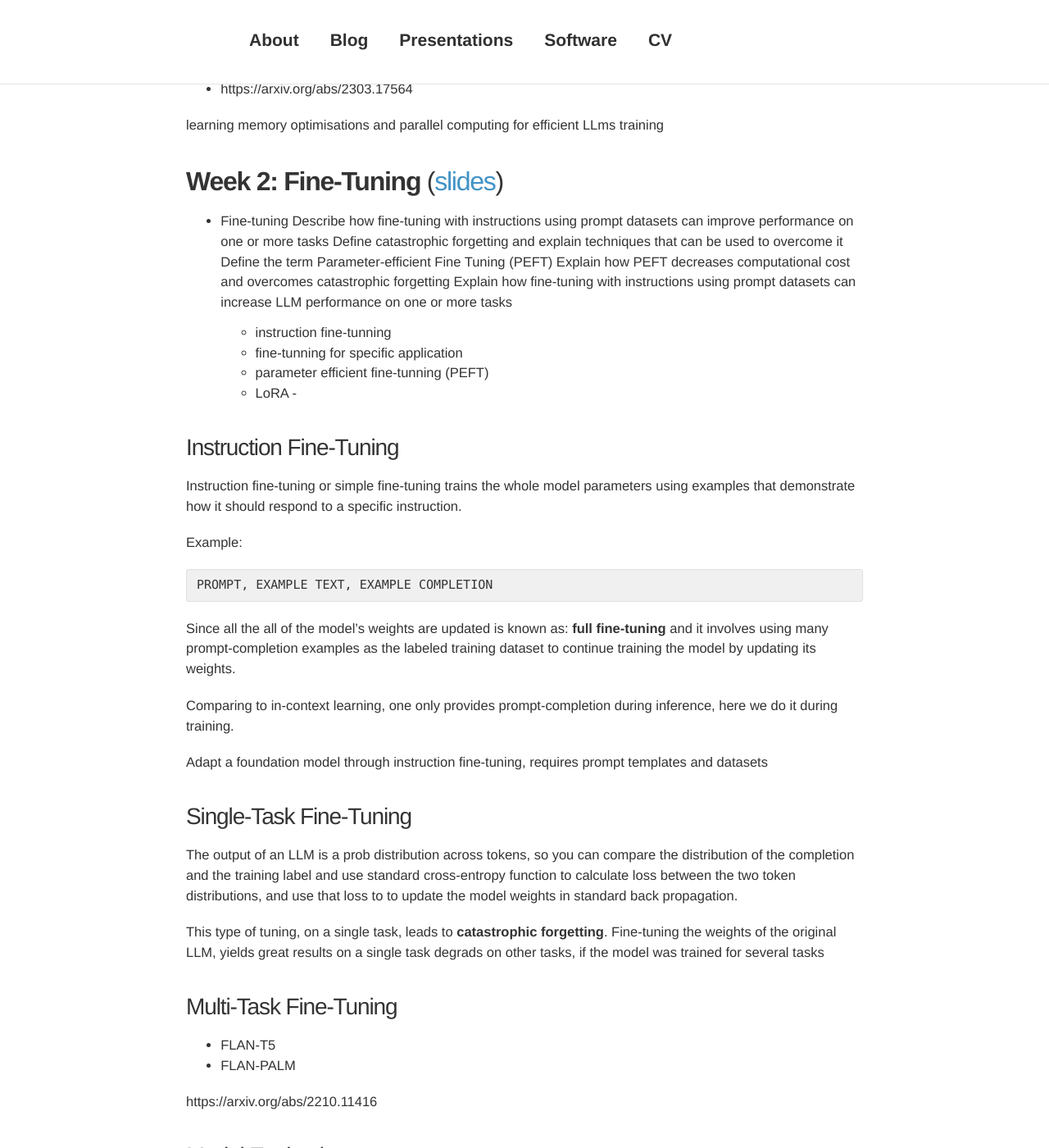
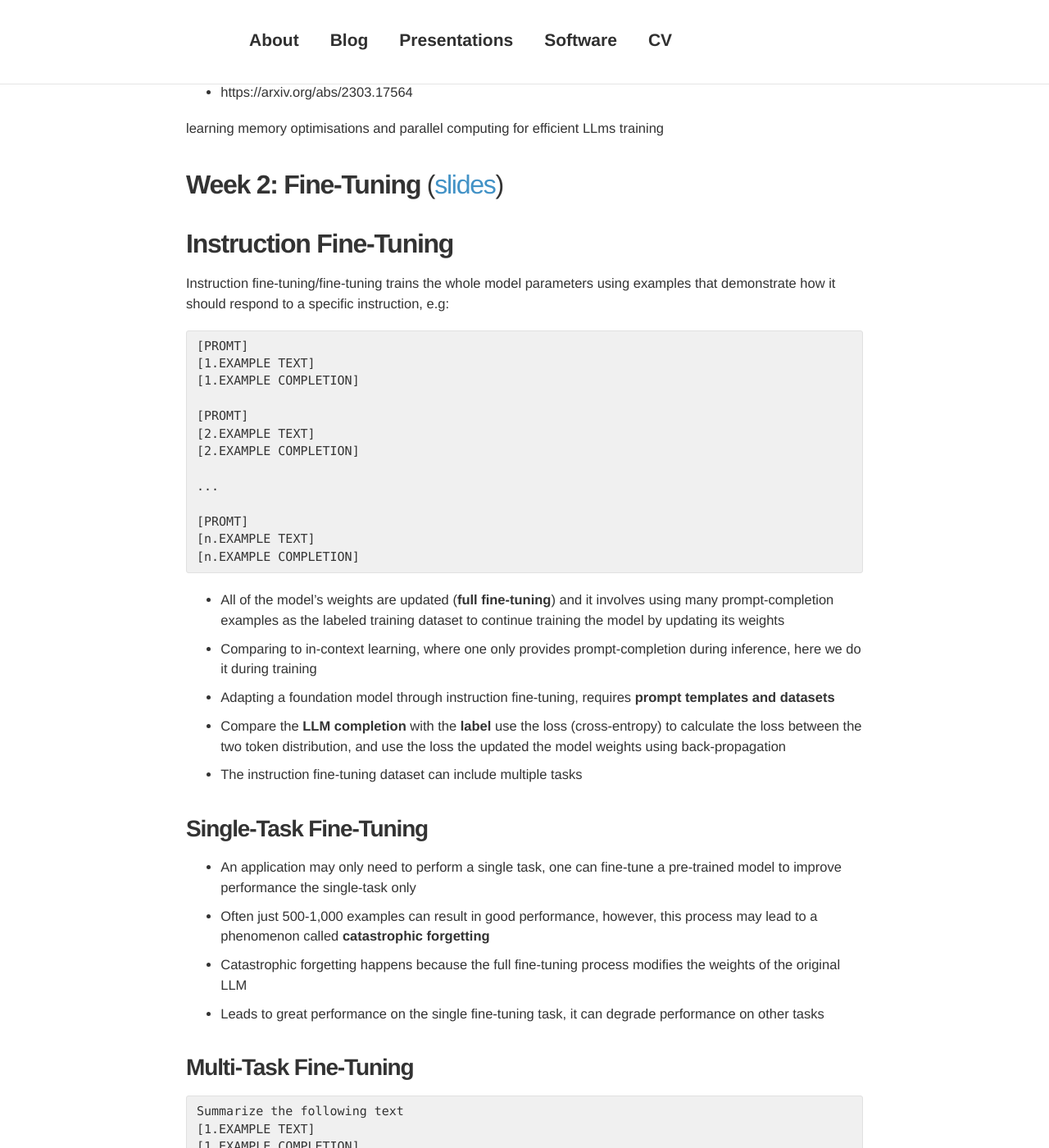
Before and after one commit to davidsbatista/davidsbatista.net, a Jekyll site: the page built from _posts/2023-09-15-Generative_AI_LLMs-Coursera.md, in a window 1280 px wide and 1400 px high, scrolled down 4320 px. Shown: the whole window at 82% size. Built offline with Jekyll 4.4.1, drawn with Linux system fonts in a browser that asks for light colours; nearby versions of some CDN libraries; comment, search, counter and statistics services are not loaded; some of the changed text lies outside the part shown.

Commit message:
cleaning up notes for LLMs course

```diff
--- a/_posts/2023-09-15-Generative_AI_LLMs-Coursera.md
+++ b/_posts/2023-09-15-Generative_AI_LLMs-Coursera.md
@@ -22,11 +22,9 @@
 - Define the term scaling law and describe the laws that have been discovered for LLMs related to training dataset size, compute budget, inference requirements, and other factors.
 -->
 
-
 ## __Introduction to Transformers architecture__
 
 Going through uses cases of generative AI with Large Language Models, given examples such as: summarisation, translation or information retrieval; and also how those were achieved before Transformers came into play. There's also an introduction to the Transformer architecture which is the base component for Large Language Models, and also an overview of the inference parameters that one can tune.
-
 
 ## __Generative AI project life-cycle__
 
@@ -38,9 +36,7 @@
   <figcaption>Figure 1 - Generative AI projet life-cycle as presented in the course.</figcaption>
 </figure>
 
-
 ## __Prompt Engineering and Inference Paramaters__
-
 
 ### __In-Context Learning__
 
@@ -80,7 +76,6 @@
 
 		"Classify this review: I don't like this soing! Sentiment: "
 
-
 ### __Inference Parameters__
 
 <figure>
@@ -119,10 +114,9 @@
 
 ### __Laboratory Exercise #1__
 
-Dialogue summarisation task using generative AI using the T5 model from Huggingface and the XXX dataset exploring how in-context learning and inference parameters affects the output of the model.
+The lab exercise consists of a dialogue summarisation task using the T5 model from Huggingface and the XXX dataset by exploring how in-context learning and inference parameters affects the output of the model.
 
-
-### __Large Language Models pre-training and Scaling Laws__
+## __Large Language Models pre-training and Scaling Laws__
 
 - models are trained on vast amounts of text data
 	- pre-training
@@ -172,6 +166,7 @@
 
 ## __Week 2: Fine-Tuning__ ([slides](/assets/documents/Coursera-Generative-AI-with-LLMs/Generative_AI_with_LLMs-W2.pdf))
 
+<!--
 - Fine-tuning
     Describe how fine-tuning with instructions using prompt datasets can improve performance on one or more tasks
     Define catastrophic forgetting and explain techniques that can be used to overcome it
@@ -183,32 +178,68 @@
 	- fine-tunning for specific application
 	- parameter efficient fine-tunning (PEFT)
 	- LoRA -
+-->
+
+## __Instruction Fine-Tuning__
+
+Instruction fine-tuning/fine-tuning trains the whole model parameters using examples that demonstrate how it should respond to a specific instruction, e.g:
 
 
-###  Instruction Fine-Tuning
+	[PROMT]
+	[1.EXAMPLE TEXT]
+	[1.EXAMPLE COMPLETION]
 
-Instruction fine-tuning or simple fine-tuning trains the whole model parameters using examples that demonstrate how it should respond to a specific instruction.
+	[PROMT]
+	[2.EXAMPLE TEXT]
+	[2.EXAMPLE COMPLETION]
 
-Example:
+	...
 
-	PROMPT, EXAMPLE TEXT, EXAMPLE COMPLETION
-
-Since all the all of the model's weights are updated is known as: __full fine-tuning__ and it involves using many prompt-completion examples as the labeled training dataset to continue training the model by updating its weights.
-
-Comparing to in-context learning, one only provides prompt-completion during inference, here we do it during training.
-
-Adapt a foundation model through instruction fine-tuning, requires prompt templates and datasets
+	[PROMT]
+	[n.EXAMPLE TEXT]
+	[n.EXAMPLE COMPLETION]
 
 
-### Single-Task Fine-Tuning
+- All of the model's weights are updated (__full fine-tuning__) and it involves using many prompt-completion examples as the labeled training dataset to continue training the model by updating its weights
 
-The output of an LLM is a prob distribution across tokens, so you can compare the distribution of the completion and the training label and use standard cross-entropy function to calculate loss between the two token distributions, and use that loss to
-to update the model weights in standard back propagation.
+- Comparing to in-context learning, where one only provides prompt-completion during inference, here we do it during training
 
-This type of tuning, on a single task, leads to __catastrophic forgetting__. Fine-tuning the weights of the original LLM, yields great results on a single task degrads on other tasks, if the model was trained for several tasks
+- Adapting a foundation model through instruction fine-tuning, requires __prompt templates and datasets__
+
+- Compare the __LLM completion__ with the __label__ use the loss (cross-entropy) to calculate the loss between the two token distribution, and use the loss the updated the model weights using back-propagation
+
+- The instruction fine-tuning dataset can include multiple tasks
+
+### __Single-Task Fine-Tuning__
+
+- An application may only need to perform a single task, one can fine-tune a pre-trained model to improve performance the single-task only
+
+- Often just 500-1,000 examples can result in good performance, however, this process may lead to a phenomenon called __catastrophic forgetting__
+
+- Catastrophic forgetting happens because the full fine-tuning process modifies the weights of the original LLM
+
+- Leads to great performance on the single fine-tuning task, it can degrade performance on other tasks
 
 
-### Multi-Task Fine-Tuning
+### __Multi-Task Fine-Tuning__
+
+
+
+	Summarize the following text
+	[1.EXAMPLE TEXT]
+	[1.EXAMPLE COMPLETION]
+
+	Classify the following reviews
+	[2.EXAMPLE TEXT]
+	[2.EXAMPLE COMPLETION]
+
+	...
+
+	Extract the following named-entities
+	[n.EXAMPLE TEXT]
+	[n.EXAMPLE COMPLETION]
+
+
 
 - FLAN-T5
 - FLAN-PALM
@@ -379,7 +408,6 @@
 	the objective of maximizing the reward received for actions taken
 	- Agent
 	- Environment
-
 
 ### the case of fine-tuning large language models with RLHF.
 
@@ -418,9 +446,7 @@
 Exactly how the weights get updated as the model completions are assessed,
 depends on the algorithm used to optimize the policy.
 
-
 ## reward model
-
 
 ### collect data and training a reward model
 
@@ -435,7 +461,6 @@
 
 - use the model as a binary classifier
 - a reward model can be as well an LLM such as BERT for instance
-
 
 ### RLHF: Fine-tuning with reinforcement learning
 
@@ -482,10 +507,6 @@
 
 KL-divergence.png
 
-
-
-
-
 ### Reward Hacking
 
 - As the policy tries to optimize the reward, it can diverge too much from the initial language model.
@@ -506,10 +527,6 @@
 - Once you have completed your RHF alignment of the model, you will want to assess the model's performance. The number you'll use here is the toxicity score, this is the probability of the negative class, in this case, a toxic or hateful response averaged across the completions. If RHF has successfully reduce the toxicity of your LLM, this score should go down. First, you'll create a baseline toxicity score for the original instruct LLM by evaluating its completions off the summarization data set with a reward model that can assess toxic language.
 
 - Then you'll evaluate your newly human aligned model on the same data set and compare the scores.
-
-
-
-
 
 ### Scaling Human Feedback
 
@@ -603,9 +620,6 @@
 
 The result is a model generated preference dataset that you can use to train a reward model. With this reward model, you can now fine-tune your model further using a reinforcement learning algorithm like PPO, as discussed earlier.
 
-
-
-
 ## Laboratory Exercise 3
 
 
@@ -621,10 +635,6 @@
     3.2 - Fine-Tune the Model
     3.3 - Evaluate the Model Quantitatively
     3.4 - Evaluate the Model Qualitatively
-
-
-
-
 
 
 ## Large Language Models-powered Applications
@@ -669,9 +679,7 @@
 - PEFT/LoRA
 - Post-Training
 
-
 ### Generative AI Project Lifecycle Cheat Sheet
-
 
 ## Using the LLM in Applications
 
@@ -701,7 +709,6 @@
 	- memory
 	- agents: PAL, ReAct
 
-
 ## LLM application architectures
 
 LLM is only one part of the history...
@@ -712,11 +719,3 @@
 toxiticiy
 hallucination
 use of intellectual property
-
-
-<!--
-<figure>
-  <img style="width: 65%; height: 65%" src="/assets/images/2023-09-14-power_law_ent_freq.png">
-  <figcaption>Source: rawpixel https://www.rawpixel.com/image/9975355/photo-image-art-space-vintage.</figcaption>
-</figure>
--->
```
Also changed, not shown: other parts of _posts/2023-09-15-Generative_AI_LLMs-Coursera.md (+1 -3 lines).
